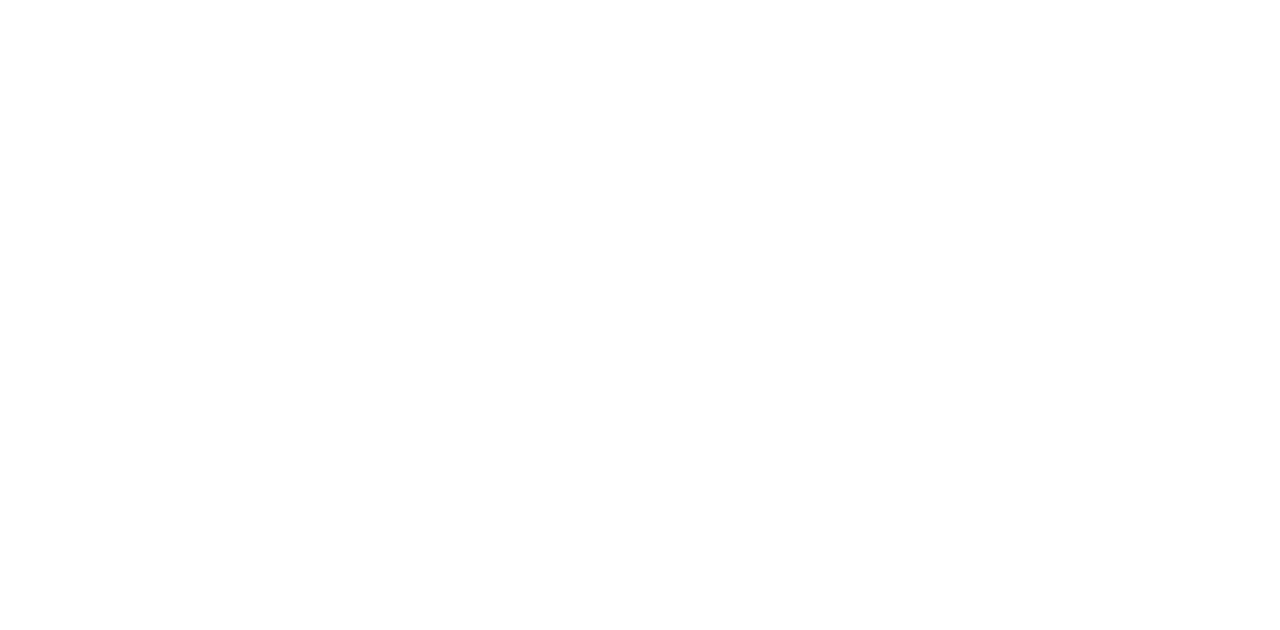
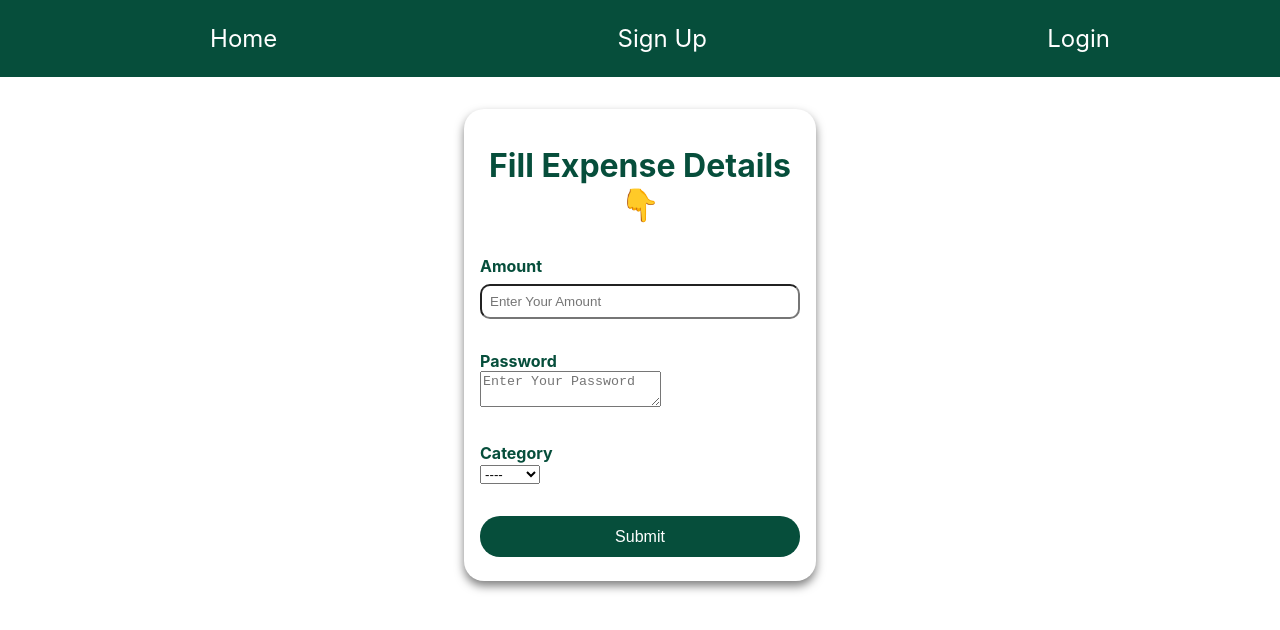
Before and after one commit to Shubh1028/expense-tracker-new, a React (Create React App) app: page /addExpense in a window 1280 px wide. Shown: the top 630 px of the page. Built offline with nearby package versions, Linux system fonts and the light colour scheme.

Commit message:
Added Navbar

```diff
--- a/src/App.js
+++ b/src/App.js
@@ -2,22 +2,26 @@
 import {Route, Switch} from 'react-router-dom'
 
 import './App.css';
+import MainNavigation from './components/layout/MainNavigation';
 import SignUp from './components/pages/SignUp';
 import Home from './components/pages/Home';
 import Login from './components/pages/Login';
 import UpdateProfile from './components/pages/UpdateProfile';
 import ResetPassword from './components/pages/ResetPassword';
+import AddExpense from './components/pages/AddExpense';
 
 function App() {
+  let isLoggedin = localStorage.getItem('token')
   return (
     <Fragment>
+      <MainNavigation/>
       <Switch>
         <Route path='/' exact>
           <Login/>
         </Route>
-      <Route path='/signup'>
+    {isLoggedin === null &&  <Route path='/signup'>
           <SignUp />
-      </Route>
+      </Route> }
        <Route path='/home'>
        <Home />
        </Route>
@@ -30,6 +34,9 @@
        <Route path='/resetPass'>
        <ResetPassword />
        </Route>
+       <Route path='/addExpense'>
+       <AddExpense />
+       </Route>
        </Switch>
     </Fragment>
 
--- /dev/null
+++ b/src/components/layout/MainNavigation.css
@@ -0,0 +1,23 @@
+.container {
+    background-color: #064e3b;
+    padding: 0.5rem 0;
+}
+
+ul {
+    display: flex;
+    flex-direction: row;
+    justify-content: space-around;
+    align-items: center;
+    list-style: none;
+}
+
+.a-link {
+    text-decoration: none;
+    color: #fff;
+    font-size: 1.5rem;
+    cursor: pointer;
+}
+
+.a-link:hover{
+    border-bottom: 3px solid #ffff;
+}
--- /dev/null
+++ b/src/components/layout/MainNavigation.js
@@ -0,0 +1,46 @@
+import { Fragment } from "react";
+import { NavLink, useHistory, Redirect } from 'react-router-dom';
+
+
+import "./MainNavigation.css";
+
+
+const MainNavigation = () => {
+
+    let isLoggedin = localStorage.getItem('token')
+
+    const history = useHistory();
+
+    const logoutHandler = () => {
+        localStorage.removeItem('token')
+        history.replace('/login')
+        window.location.reload();
+    }
+
+    return (
+        <Fragment>
+            <div className="container">
+                <ul className="nav">
+                    <li>
+                   {isLoggedin &&  <NavLink className="a-link"  to='/home'>Home</NavLink> }
+                   {!isLoggedin &&   <NavLink className="a-link"  to='/login'>Home</NavLink>}
+                    </li>
+                    {isLoggedin &&  <li>
+                        <NavLink className="a-link"  to="/updateProfile">Profile</NavLink>
+                    </li> }
+                    {!isLoggedin && <li>
+                       <NavLink className="a-link"  to="/signUp">Sign Up</NavLink>
+                    </li>  }
+                     <li>
+                        <NavLink className="a-link"  to="/login">Login</NavLink>
+                    </li>
+                {isLoggedin &&  <li>
+                        <span className="a-link" onClick={logoutHandler}>Logout</span>
+                    </li> }
+                </ul>
+            </div>
+        </Fragment >
+    )
+}
+
+export default MainNavigation;
--- /dev/null
+++ b/src/components/pages/AddExpense.css
@@ -0,0 +1,4 @@
+.add-expense-form{
+    display: flex;
+    justify-content: space-between;
+}
--- /dev/null
+++ b/src/components/pages/AddExpense.js
@@ -0,0 +1,35 @@
+import React, {Fragment, useRef} from 'react'
+import "./SignUp.css";
+// import AuthContext from '../Store/auth-context';
+
+const AddExpense = () => {
+
+
+  return (
+    <Fragment>
+   <form className="contact-form">
+    <h1>Fill Expense Details 👇</h1>
+    <div>
+        <label htmlFor="amount">Amount</label><br/>
+        <input type='text' id='amount' placeholder="Enter Your Amount"/>
+    </div>
+    <div>
+        <label htmlFor="description">Password</label><br/>
+        <textarea type='text' id='description' placeholder="Enter Your Password" rows={2}/>
+    </div>
+    <div>
+        <label htmlFor="cpassword">Category</label><br/>
+        <select>
+            <option>----</option>
+            <option>Food</option>
+            <option>Petrol</option>
+            <option>Salary</option>
+        </select>
+    </div>
+    <button type='submit'>Submit</button>
+   </form>
+
+   </Fragment>
+  );
+};
+export default AddExpense;
--- a/src/components/pages/Home.js
+++ b/src/components/pages/Home.js
@@ -4,38 +4,13 @@
 import './Home.css'
 const Home = () => {
     const history = useHistory();
-    const verifyEmailHandler = () => {
-        fetch('https://identitytoolkit.googleapis.com/v1/accounts:sendOobCode?key=AIzaSyAdJZauQNFCHPG1PLjvZcjucdQn4HiktL0', {
-            method: 'POST',
-            body: JSON.stringify({
-                requestType: "VERIFY_EMAIL",
-                idToken: localStorage.getItem('token')
-            }),
-            headers:{
-                'Content-Type': 'application/json'
-             }
-        })
-        .then((res) => {
-            if(res.ok) {
-            res.json().then(data => console.log(data))
-            } else {
-                res.json().then(data => {
-                    alert(data.error.message);
-                  });
-            }
-        })
-    }
-    const logoutHandler = () => {
-        localStorage.removeItem('token')
-        history.replace('/login')
-    }
+
+
     return (
         <Fragment>
-            <div className='logout-button'><button onClick={logoutHandler}>Logout</button></div>
         <div className='home-container'>
             <div>welcome To Expense Tracker</div>
             <div>You Profile Is incomplete. <NavLink to='./updateProfile'>Complete Now</NavLink></div>
-            <div>Verify Your Email Now.<button onClick={verifyEmailHandler}> Click Here</button></div>
         </div>
         </Fragment>
     )
--- a/src/components/pages/Login.js
+++ b/src/components/pages/Login.js
@@ -30,8 +30,8 @@
             if(res.ok) {
               res.json().then(data => {localStorage.setItem('token',data.idToken)})
                 history.replace('/home')
-
               console.log('LoggedIn!!')
+              window.location.reload()
             } else {
               return res.json().then(data => {
                 alert(data.error.message);
--- a/src/components/pages/SignUp.css
+++ b/src/components/pages/SignUp.css
@@ -6,6 +6,7 @@
     cursor: pointer;
     border: none;
     font-size: 1rem;
+    margin-bottom: 0.5rem;
 }
 button:hover{
     background-color: #047857;
--- a/src/components/pages/SignUp.js
+++ b/src/components/pages/SignUp.js
@@ -71,5 +71,3 @@
   );
 };
 export default SignUp;
-
-localStorage.removeItem('tokonID')
--- a/src/components/pages/UpdateProfile.js
+++ b/src/components/pages/UpdateProfile.js
@@ -68,6 +68,28 @@
 
     }, [])
 
+    const verifyEmailHandler = () => {
+      fetch('https://identitytoolkit.googleapis.com/v1/accounts:sendOobCode?key=AIzaSyAdJZauQNFCHPG1PLjvZcjucdQn4HiktL0', {
+          method: 'POST',
+          body: JSON.stringify({
+              requestType: "VERIFY_EMAIL",
+              idToken: localStorage.getItem('token')
+          }),
+          headers:{
+              'Content-Type': 'application/json'
+           }
+      })
+      .then((res) => {
+          if(res.ok) {
+          res.json().then(data => alert('Verification Link Sent'))
+          } else {
+              res.json().then(data => {
+                  alert(data.error.message);
+                });
+          }
+      })
+  }
+
   return (
    <form className="contact-form" onSubmit={updateFormHandler}>
     <h1>Update Your Profile 👇</h1>
@@ -79,7 +101,9 @@
         <label htmlFor="photo">Profile Photo URL</label><br/>
         <input type='text' id='photo' placeholder="Enter Your URL" defaultValue={imageURL} ref={fetchPhotoRef}/>
     </div>
-    <button type='submit'>Update</button>
+
+    <button onClick={verifyEmailHandler}>Verify Email</button>
+    <button type='submit'>Update Profile</button>
    </form>
 
   );
```
